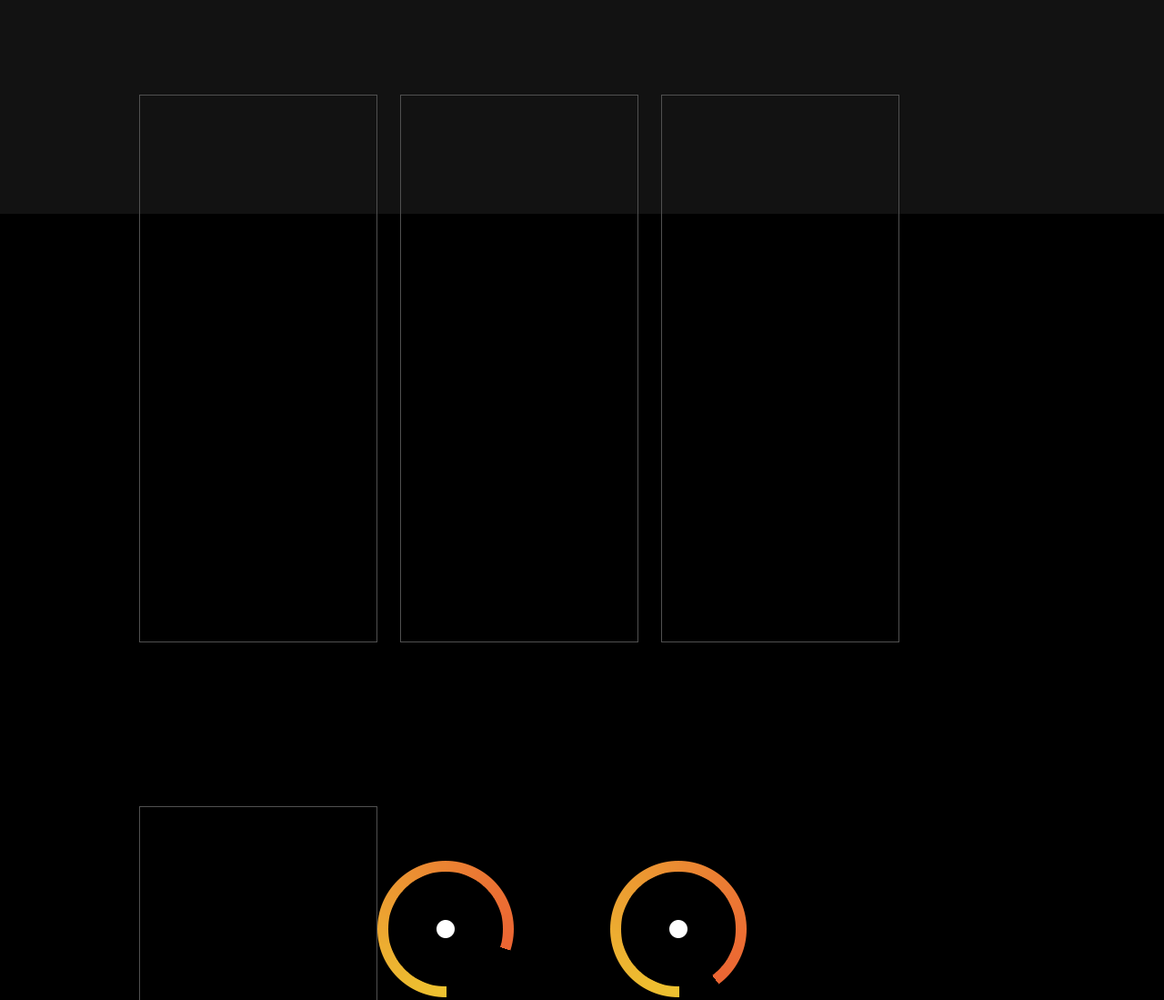
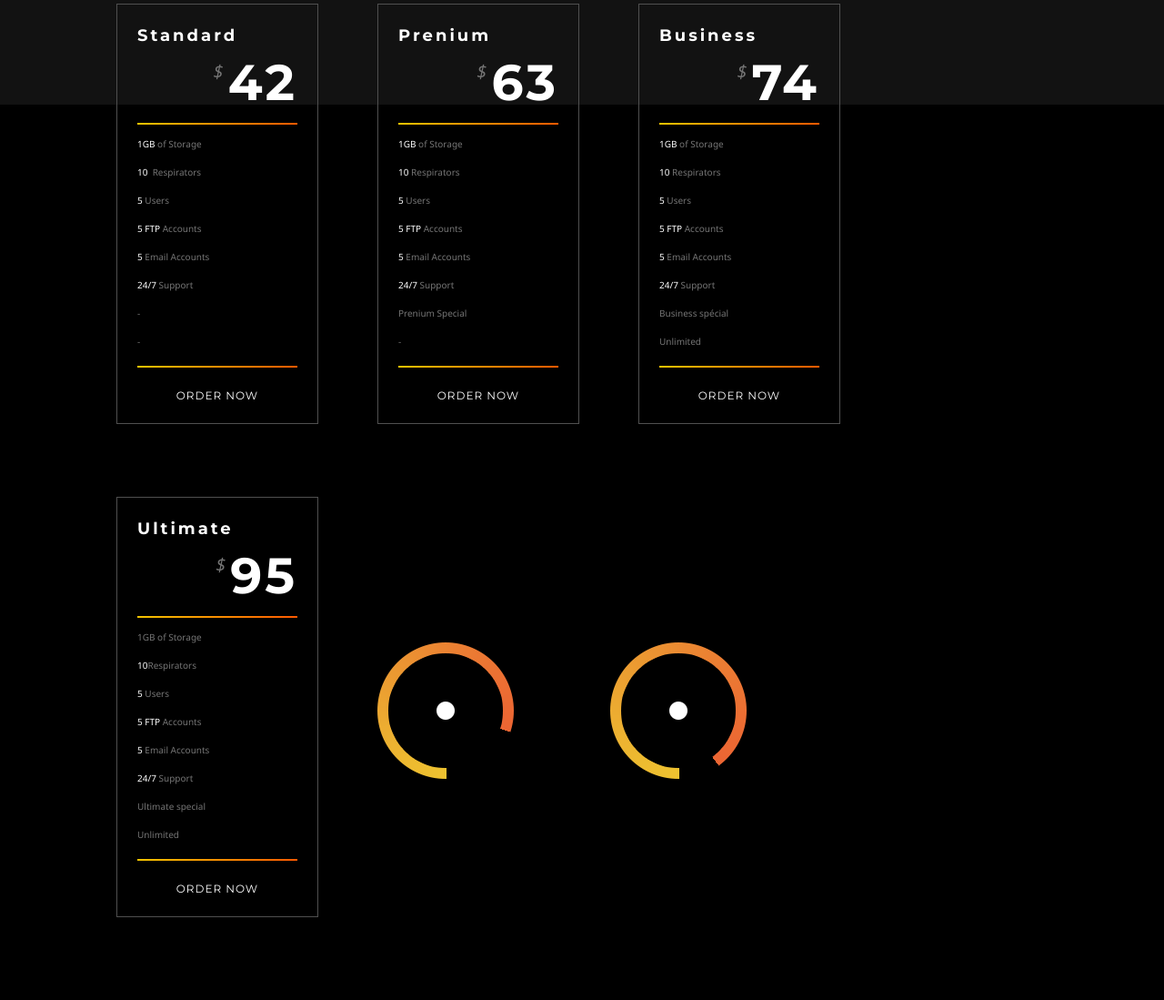
Before and after one commit to cainff/home, a website: page html/home.html in a window 1280 px wide. Shown: the part 3975-5074 px from the top of the page at 91% size. Drawn offline with Linux system fonts and the light colour scheme.

Commit message:
finish bloc6

```diff
--- a/css/home.css
+++ b/css/home.css
@@ -160,7 +160,7 @@ font-family: 'Montserrat', sans-serif;
 }
 
 #bloc6 {
-    height: 900px;
+    height: 780px;
     width: 100%;
     background-color: #121212;
 }
@@ -505,25 +505,54 @@ position: absolute;
 /**Bloc 6**/
 
 .array {
-    width: 260px;
-    height: 600px;
+    width: 220px;
+    height: 460px;
     border:1px solid #505050;
     position: relative;
     float:left;
     display: inline;
-    margin-top: 180px;
-    margin-left: 25px;
+    margin-top: 80px;
+    margin-right: 65px;
 }
 
 .content_array {
     width: 80%;
-    height: 97%;
+    height: 95%;
     margin: 0 auto;
-    margin-top: 15px;
+    margin-top: 25px;
     margin-bottom: -15px;
 }
 
+.blc6 {
+    font-size: 55px;
+    text-align: right;
+    margin-top: 15px;
+}
 
+.dollars {
+    font-style: italic;
+    font-weight: 100;
+    font-size: 20px;
+    position: relative;
+    top: -24px;
+    right: 2px;
+}
+
+#border_blc6 {
+    width: 100%;
+}
+
+.now {
+        margin-top: 25PX;
+}
+
+.white {
+    color:white;
+}
+
+.move_title_6 {
+        padding-top: 80px;
+}
 
 /**Bloc 7**/
 
--- a/html/home.html
+++ b/html/home.html
@@ -216,22 +216,85 @@ consequat epteur sint occaecat</p>
 
    <div id="bloc6">
         <div class="wrap">
+            <h3 class="title move_title_6">Plans & Pricing</h3>
+               <div class="array">
+                   <div class="content_array">
+                       <h4 class="subtitle">Standard</h4>
+                           <p class="number blc6"><span class="pclass dollars">$</span>42</p>
+                               <div id="border_blc6" class="border-radient"></div>
+                                   <p class="pclass"><span class="white">1GB</span> of Storage</p>
+                                   <p class="pclass"><span class="white">10</span>  Respirators</p>
+                                   <p class="pclass"><span class="white">5</span> Users</p>
+                                   <p class="pclass"><span class="white">5 FTP</span> Accounts</p>
+                                   <p class="pclass"><span class="white">5</span> Email Accounts</p>
+                                   <p class="pclass"><span class="white">24/7</span> Support</p>
+                                   <p class="pclass">-</p>
+                                   <p class="pclass">-</p>
+                                       <div id="border_blc6" class="border-radient"></div>
+                                        <p class="viewmore now">ORDER NOW</p>
 
-           <div class="array">
-               <div class="content_array"></div>
-           </div>
-           <div class="array">
-                <div class="content_array"></div>
+                   </div>
+               </div>
 
-           </div>
-           <div class="array">
-                <div class="content_array"></div>
+               <div class="array">
+                    <div class="content_array">
+                       <h4 class="subtitle">Prenium</h4>
+                            <p class="number blc6"><span class="pclass dollars">$</span>63</p>                               <div id="border_blc6" class="border-radient"
+                            ></div>
+                                   <p class="pclass"><span class="white">1GB</span> of Storage</p>
+                                   <p class="pclass"><span class="white">10</span> Respirators</p>
+                                   <p class="pclass"><span class="white">5</span> Users</p>
+                                   <p class="pclass"><span class="white">5 FTP</span> Accounts</p>
+                                   <p class="pclass"><span class="white">5</span> Email Accounts</p>
+                                   <p class="pclass"><span class="white">24/7</span> Support</p>
+                                   <p class="pclass">Prenium Special</p>
+                                   <p class="pclass">-</p>
+                                       <div id="border_blc6" class="border-radient"></div>
+                                        <p class="viewmore now">ORDER NOW</p>
 
-           </div>
-           <div class="array">
-                <div class="content_array"></div>
 
-           </div>
+                    </div>
+
+               </div>
+
+               <div class="array">
+                    <div class="content_array">
+                       <h4 class="subtitle">Business</h4>                       <p class="number blc6"><span class="pclass dollars">$</span>74</p>                                   <div id="border_blc6" class="border-radient "></div>
+                                   <p class="pclass"><span class="white">1GB</span> of Storage</p>
+                                   <p class="pclass"><span class="white">10</span> Respirators</p>
+                                   <p class="pclass"><span class="white">5</span> Users</p>
+                                   <p class="pclass"><span class="white">5 FTP</span> Accounts</p>
+                                   <p class="pclass"><span class="white">5</span> Email Accounts</p>
+                                   <p class="pclass"><span class="white">24/7</span> Support</p>
+                                   <p class="pclass">Business spécial</p>
+                                   <p class="pclass">Unlimited</p>
+                                       <div id="border_blc6" class="border-radient"></div>
+                                        <p class="viewmore now">ORDER NOW</p>
+
+
+                   </div>
+               </div>
+
+               <div class="array">
+                    <div class="content_array">
+                        <h4 class="subtitle">Ultimate</h4>                     <p class="number blc6">
+                            <span class="pclass dollars">$</span>95</p>           <div id="border_blc6" class="border-radient "></div>
+                                <p class="pclass">1GB of Storage</p>
+                                   <p class="pclass"><span class="white">10</span>Respirators</p>
+                        <p class="pclass"><span class="white">5</span> Users</p>
+                        <p class="pclass"><span class="white">5 FTP</span> Accounts</p>
+                        <p class="pclass"><span class="white">5</span> Email Accounts</p>
+                        <p class="pclass"><span class="white">24/7</span> Support</p>
+                                   <p class="pclass">Ultimate special</p>
+                                   <p class="pclass">Unlimited</p>
+                                       <div id="border_blc6" class="border-radient"></div>
+                                        <p class="viewmore now">ORDER NOW</p>
+
+
+
+                   </div>
+               </div>
+
        </div>
    </div>
 
```
